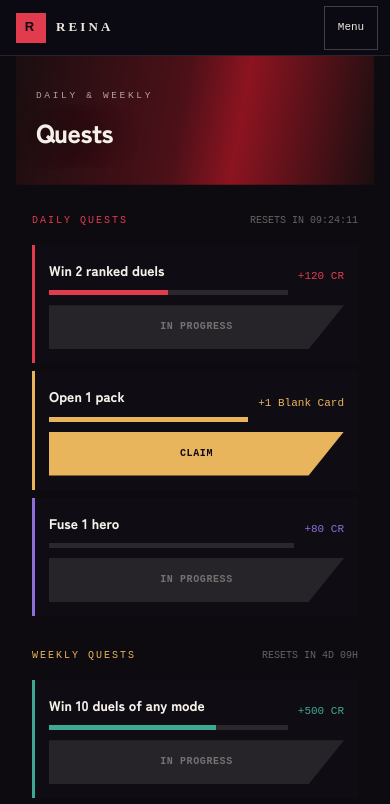
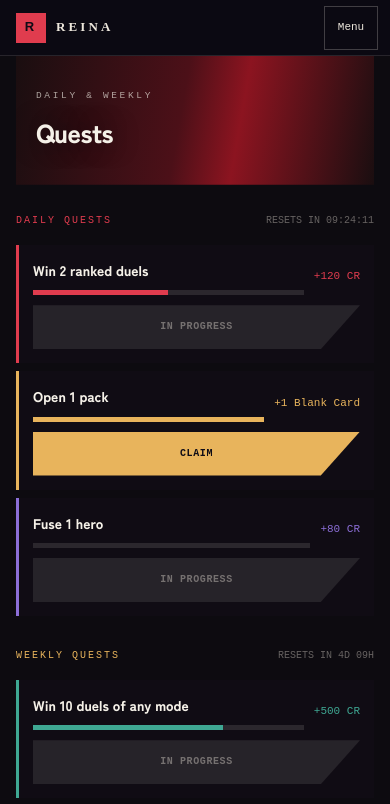
Before and after one commit to mewwisback/reina-apps, a Next.js app in the folder apps/web/: page /quests in a window 390 px wide. Shown: the top 804 px of the page. Built offline with nearby package versions, Linux system fonts and the light colour scheme.

Commit message:
refactor(layout): own product hero spacing

```diff
--- a/apps/web/src/app/dashboard/page.tsx
+++ b/apps/web/src/app/dashboard/page.tsx
@@ -47,7 +47,7 @@ export default function DashboardPage() {
   return (
     <AppShell>
       {/* ===== HERO BANNER ===== */}
-      <div style={{ position: 'relative', overflow: 'hidden', margin: '0 clamp(20px,3.5vw,48px)' }}>
+      <div className="product-hero" style={{ position: 'relative', overflow: 'hidden' }}>
         <div
           style={{
             position: 'absolute',
--- a/apps/web/src/app/leaderboard/page.tsx
+++ b/apps/web/src/app/leaderboard/page.tsx
@@ -76,7 +76,7 @@ export default function LeaderboardPage() {
 
   return (
     <AppShell>
-      <div style={{ position: 'relative', overflow: 'hidden', margin: '0 clamp(20px,3.5vw,48px)' }}>
+      <div className="product-hero" style={{ position: 'relative', overflow: 'hidden' }}>
         <div style={{ position: 'absolute', inset: 0, background: 'linear-gradient(100deg,#1A0E10 0%,#4C1018 46%,#8C1420 62%,#1A0E10 100%)', clipPath: 'polygon(0 0,100% 0,100% 100%,0 100%,0 0,3% 14%,3% 86%,0 100%)' }} />
         <div style={{ position: 'absolute', left: 0, top: 0, width: 26, height: 26, borderTop: '2px solid #F5F1E8', borderLeft: '2px solid #F5F1E8', opacity: 0.8 }} />
         <div style={{ position: 'absolute', right: 0, bottom: 0, width: 26, height: 26, borderBottom: '2px solid #F5F1E8', borderRight: '2px solid #F5F1E8', opacity: 0.8 }} />
--- a/apps/web/src/app/quests/page.tsx
+++ b/apps/web/src/app/quests/page.tsx
@@ -65,7 +65,7 @@ export default function QuestsPage() {
 
   return (
     <AppShell>
-      <div style={{ position: 'relative', overflow: 'hidden', margin: '0 clamp(20px,3.5vw,48px)' }}>
+      <div className="product-hero" style={{ position: 'relative', overflow: 'hidden' }}>
         <div style={{ position: 'absolute', inset: 0, background: 'linear-gradient(100deg,#1A0E10 0%,#4C1018 46%,#8C1420 62%,#1A0E10 100%)', clipPath: 'polygon(0 0,100% 0,100% 100%,0 100%,0 0,3% 14%,3% 86%,0 100%)' }} />
         <div style={{ position: 'relative', padding: '32px clamp(20px,3.2vw,40px)' }}>
           <div style={{ fontFamily: "'JetBrains Mono', monospace", fontSize: 9.5, letterSpacing: '.28em', color: 'rgba(245,241,232,.65)' }}>DAILY &amp; WEEKLY</div>
--- a/apps/web/src/components/layout/product-layout.css
+++ b/apps/web/src/components/layout/product-layout.css
@@ -10,6 +10,7 @@
 .collection-stats { grid-template-columns: repeat(4, minmax(0, 1fr)); margin-top: 28px; }
 .collection-grid { display: grid; gap: 10px; grid-template-columns: repeat(auto-fill, minmax(104px, 1fr)); margin-top: 20px; }
 .leaderboard-podium { align-items: end; grid-template-columns: 1fr 1.25fr 1fr; }
+.product-hero { margin-inline: clamp(20px, 3.5vw, 48px); }
 .leaderboard-row { align-items: center; display: grid; gap: 12px; grid-template-columns: 52px minmax(0, 1fr) 130px 90px 90px 80px; padding: 12px 14px; }
 .leaderboard-metric { font-size: 11px; }
 .leaderboard-mmr { font-size: 12px; }
@@ -51,10 +52,8 @@
     align-items: center;
     display: inline-flex;
   }
-  .app-main[data-route='/dashboard'] > div,
-  .app-main[data-route='/leaderboard'] > div,
-  .app-main[data-route='/quests'] > div {
-    margin-inline: 16px !important;
+  .product-hero {
+    margin-inline: 16px;
   }
 
   .app-main[data-route='/dashboard'] > div:nth-child(2),
```
Also changed, not shown: 1 other file (tests, documents, lock files or other folders).
